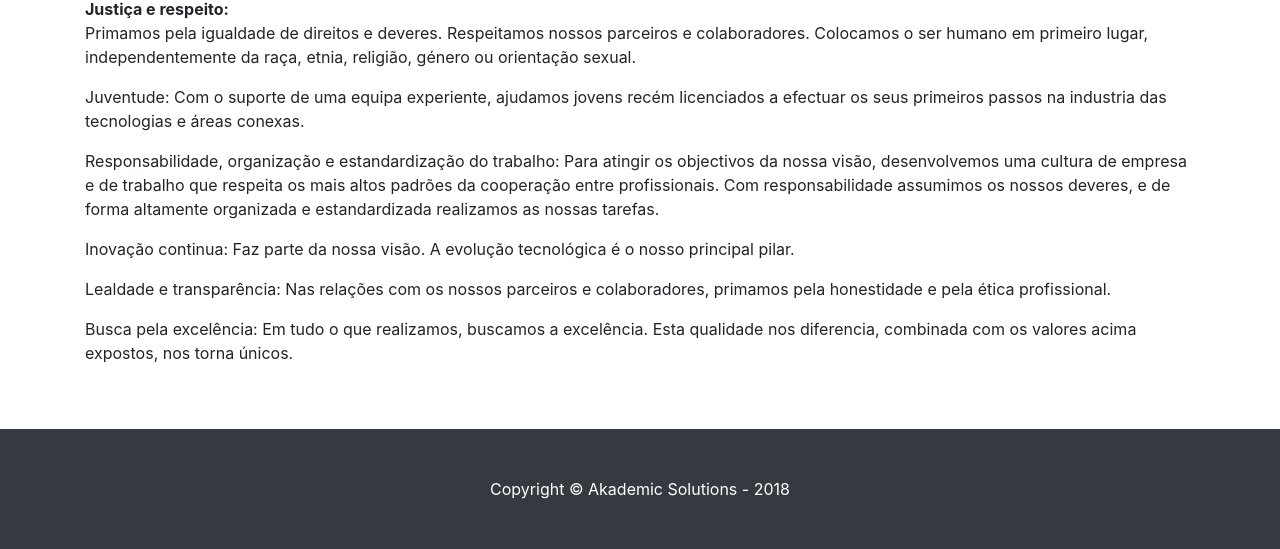
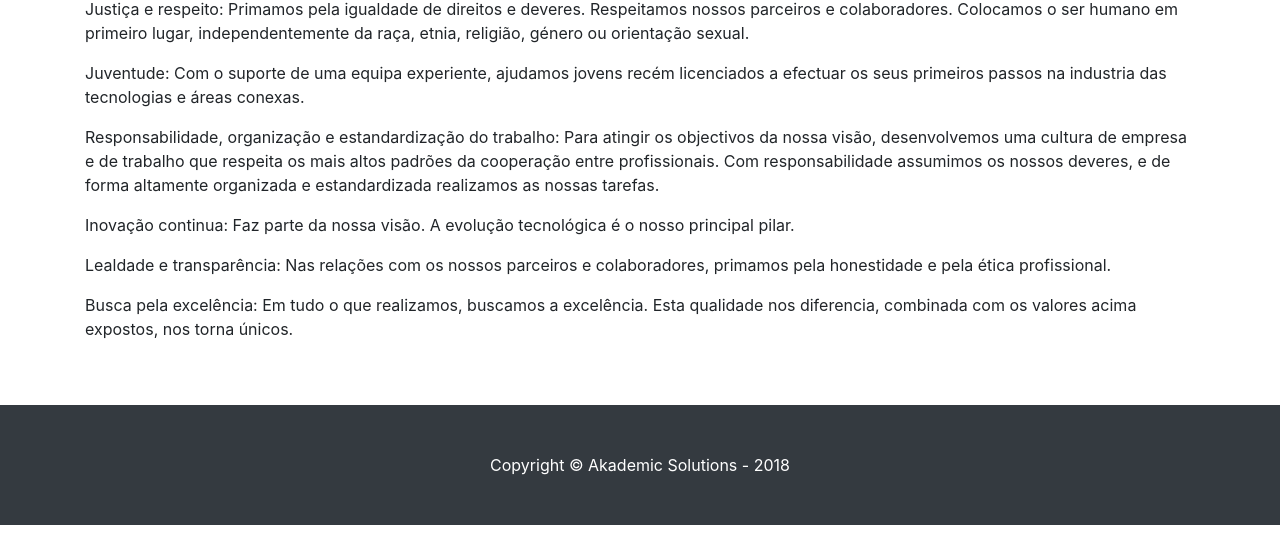
Before and after one commit to AKAS0/AKAS0, a website: page index3.html in a window 1280 px wide. Shown: the part 627-1176 px from the top of the page. After the commit the page ends 1152 px from the top, so only its background shows below. Drawn offline with Linux system fonts and the light colour scheme.

Commit message:
Update index3.html

```diff
--- a/index3.html
+++ b/index3.html
@@ -93,7 +93,7 @@
     <section class="py-5">
       <div class="container">
         <h1>Valores</h1>
-        <b>Justiça e respeito:</b> <p>Primamos pela igualdade de direitos e deveres. Respeitamos nossos parceiros e colaboradores. Colocamos o ser humano em primeiro lugar, independentemente da raça, etnia, religião, género ou orientação sexual. </p>
+        <p>Justiça e respeito: Primamos pela igualdade de direitos e deveres. Respeitamos nossos parceiros e colaboradores. Colocamos o ser humano em primeiro lugar, independentemente da raça, etnia, religião, género ou orientação sexual. </p>
          <p>Juventude: Com o suporte de uma equipa experiente, ajudamos jovens recém licenciados a efectuar os seus primeiros passos na industria das tecnologias e áreas conexas. </p>
           <p>Responsabilidade, organização e estandardização do trabalho: Para atingir os objectivos da nossa visão, desenvolvemos uma cultura de empresa e de trabalho que respeita os mais altos padrões da cooperação entre profissionais. Com responsabilidade assumimos os nossos deveres, e de forma altamente organizada e estandardizada realizamos as nossas tarefas. </p>
            <p>Inovação continua: Faz parte da nossa visão. A evolução tecnológica é o nosso principal pilar. </p>
```
